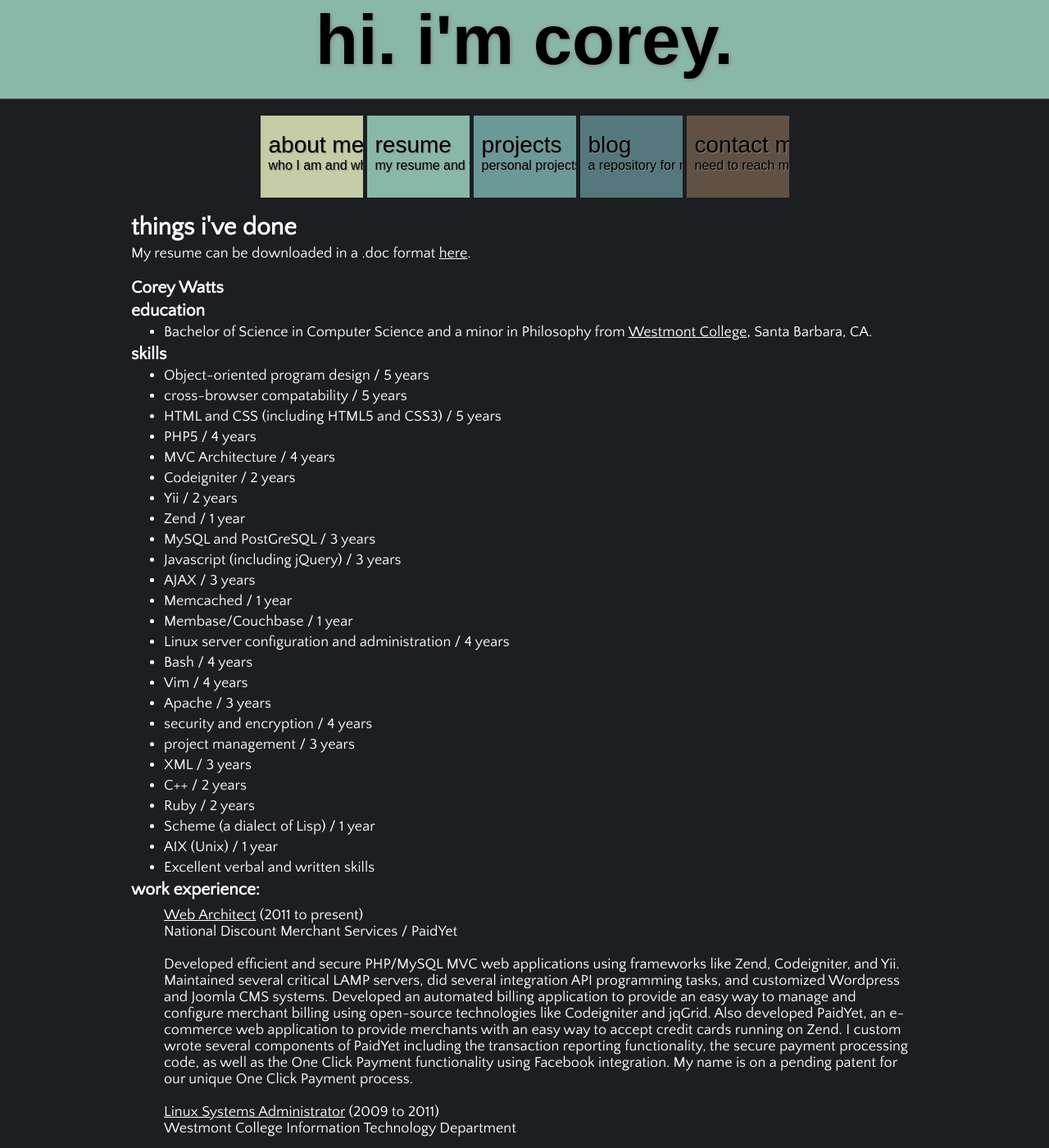
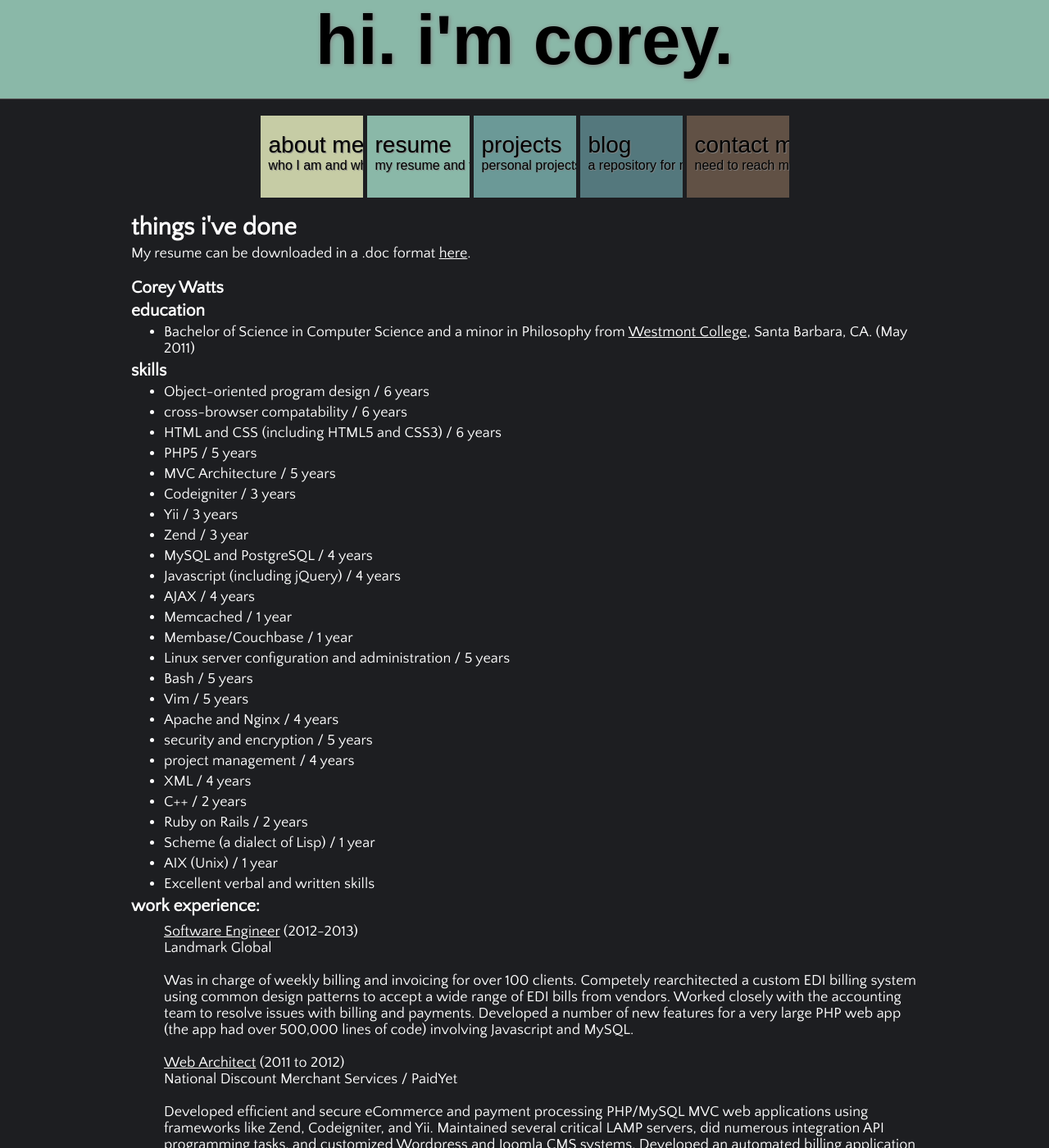
Before and after one commit to CorWatts/oldwebsite, a Jekyll site: the page built from resume/index.html, in a window 1280 px wide and 1400 px high. Shown: the whole window at 82% size. Built offline with Jekyll 4.4.1, drawn with Linux system fonts in a browser that asks for light colours; nearby versions of some CDN libraries; some web fonts are replaced; some of the changed text lies outside the part shown.

Commit message:
Updated my site and resume to reflect my latest experience and skills. Hopefully this helps me get a job. $80,000 here I come!

```diff
--- a/_config.yml
+++ b/_config.yml
@@ -1,7 +1,7 @@
 pygments: true
 permalink: /blog/:year/:month/:day/:title
 url: http://corwatts.com
-exclude: rakefile
+exclude: [rakefile]
 
 first_name: Corey
 last_name: Watts
--- a/index.html
+++ b/index.html
@@ -2,6 +2,8 @@
 layout: default
 ---
 <h1>bio</h1>
-<p>My name is Corey Watts and I'm a web developer in Santa Barbara. I have a passion for computers and crafting beautiful web applications.  I graduated from Westmont College with a B.S. in Computer Science and I've put my degree to good use getting a job as a Software Engineer with Landmark Global (<a href="http://landmarkglobal.com/">http://landmarkglobal.com</a>). I'm doing lots of PHP development on our online parcel management system, Mercury.</p>
+<p>My name is Corey Watts and I'm a software engineer in Santa Barbara. I have a passion for computers and crafting beautiful web applications.  I graduated from Westmont College with a B.S. in Computer Science several years ago. I'm currently doing freelance and contract work for a number of companies in Santa Barbara and Los Angeles.</p>
 
 <p>I LOVE PHP, MVC, jQuery, SQL, and Linux -- these are the tools I immerse myself in daily to get the job done.  I'm a LAMP Stack snob and I can't imagine developing in anything else, except maybe on a mac. My professors at Westmont ingrained in me a passion for elegant solutions, so in every piece of code I write I try to make it as simple and effective as possible. I truly believe that it's the little details that make or break a project, so I strive to get every part right.</p>
+
+<p>In addition to being an engineer, I have some significant experience in the system administration world. I worked as a Linux System Administrator for a year and a half back in college, and I enjoy occasionally setting up or working on servers.</p>
--- a/projects/index.html
+++ b/projects/index.html
@@ -5,9 +5,6 @@ banner_color: 6B9997
 ---
 			<h1>things i'm doing</h1>
 			<p>If you want to check out some of the code I've written, check out my <a href="{{ site.github }}">Github profile</a>. I also host code demos <a href="http://code.corwatts.com/">here</a>.</p>
-
-			<h2>kelly scheduling system</h2>
-			<p>I'm in the process of developing a simple web application to provide firefighters and EMTs an easy-to-use interface to the Kelly scheduling system.  24 hour shift workers often work on the Kelly Schedule.  This unique work schedule is one day on, one day off, one day on, one day off, one day on, then four days off.  There are three teams that work staggered shifts so that one team ends up working each day.  I'm building an elegant web calendar to display this information.</p>
 
 			<h2>net responsibility</h2>
 			<p><a href="http://netresponsibility.com">Net Responsibility</a> is an open source project I got involved in the summer of 2011.  It provides internet accountability software to users of Linux and OS X and soon, Windows.  I wrote some of the javascript functionality in the email report attachments and headed development and compatibility with OS X.  I wrote a launchd script to start the program on boot and had made quite a bit of progress in packaging the application for OS X before my mac laptop died :(</p>
--- a/resume/index.html
+++ b/resume/index.html
@@ -10,33 +10,33 @@ banner_color: 8AB8A8
 
 			<h2>education</h2>
 			<ul class="list">
-				<li>Bachelor of Science in Computer Science and a minor in Philosophy from <a href="http://westmont.edu">Westmont College</a>, Santa Barbara, CA.</li>
+				<li>Bachelor of Science in Computer Science and a minor in Philosophy from <a href="http://westmont.edu">Westmont College</a>, Santa Barbara, CA. (May 2011)</li>
 			</ul>
 
 			<h2>skills</h2>
 			<ul class="list">
-				<li>Object-oriented program design / 5 years</li>
-				<li>cross-browser compatability / 5 years</li>
-				<li>HTML and CSS (including HTML5 and CSS3) / 5 years</li>
-				<li>PHP5 / 4 years</li>
-				<li>MVC Architecture / 4 years</li>
-				<li>Codeigniter / 2 years</li>
-				<li>Yii / 2 years</li>
-				<li>Zend / 1 year</li>
-				<li>MySQL and PostGreSQL / 3 years</li>
-				<li>Javascript (including jQuery) / 3 years</li>
-				<li>AJAX / 3 years</li>
+				<li>Object-oriented program design / 6 years</li>
+				<li>cross-browser compatability / 6 years</li>
+				<li>HTML and CSS (including HTML5 and CSS3) / 6 years</li>
+				<li>PHP5 / 5 years</li>
+				<li>MVC Architecture / 5 years</li>
+				<li>Codeigniter / 3 years</li>
+				<li>Yii / 3 years</li>
+				<li>Zend / 3 year</li>
+				<li>MySQL and PostgreSQL / 4 years</li>
+				<li>Javascript (including jQuery) / 4 years</li>
+				<li>AJAX / 4 years</li>
 				<li>Memcached / 1 year</li>
 				<li>Membase/Couchbase / 1 year</li>
-				<li>Linux server configuration and administration / 4 years</li>
-				<li>Bash / 4 years</li>
-				<li>Vim / 4 years</li>
-				<li>Apache / 3 years</li>
-				<li>security and encryption / 4 years</li>
-				<li>project management / 3 years</li>
-				<li>XML / 3 years</li>
+				<li>Linux server configuration and administration / 5 years</li>
+				<li>Bash / 5 years</li>
+				<li>Vim / 5 years</li>
+				<li>Apache and Nginx / 4 years</li>
+				<li>security and encryption / 5 years</li>
+				<li>project management / 4 years</li>
+				<li>XML / 4 years</li>
 				<li>C++ / 2 years</li>
-				<li>Ruby / 2 years</li>
+				<li>Ruby on Rails / 2 years</li>
 				<li>Scheme (a dialect of Lisp) / 1 year</li>
 				<li>AIX (Unix) / 1 year</li>
 				<li>Excellent verbal and written skills</li>
@@ -45,13 +45,18 @@ banner_color: 8AB8A8
 			<h2>work experience:</h2>
 			<ul class="listNoMarker">
 				<li>
-					<p><span class="underline">Web Architect</span> (2011 to present)<br />
+					<p><span class="underline">Software Engineer</span> (2012-2013)<br />
+					Landmark Global</p>
+					<p class="resumeText">Was in charge of weekly billing and invoicing for over 100 clients. Competely rearchitected a custom EDI billing system using common design patterns to accept a wide range of EDI bills from vendors. Worked closely with the accounting team to resolve issues with billing and payments. Developed a number of new features for a very large PHP web app (the app had over 500,000 lines of code) involving Javascript and MySQL.</p>
+				</li>
+				<li>
+					<p><span class="underline">Web Architect</span> (2011 to 2012)<br />
 					National Discount Merchant Services / PaidYet</p>
-					<p class="resumeText">Developed efficient and secure PHP/MySQL MVC web applications using frameworks like Zend, Codeigniter, and Yii.  Maintained several critical LAMP servers, did several integration API programming tasks, and customized Wordpress and Joomla CMS systems. Developed an automated billing application to provide an easy way to manage and configure merchant billing using open-source technologies like Codeigniter and jqGrid. Also developed PaidYet, an e-commerce web application to provide merchants with an easy way to accept credit cards running on Zend.  I custom wrote several components of PaidYet including the transaction reporting functionality, the secure payment processing code, as well as the One Click Payment functionality using Facebook integration.  My name is on a pending patent for our unique One Click Payment process.</p>
+					<p class="resumeText">Developed efficient and secure eCommerce and payment processing PHP/MySQL MVC web applications using frameworks like Zend, Codeigniter, and Yii.  Maintained several critical LAMP servers, did numerous integration API programming tasks, and customized Wordpress and Joomla CMS systems. Developed an automated billing application to provide an easy way to manage and configure merchant billing using open-source technologies like Codeigniter and jqGrid. Developed a powerful online merchant application system to allow autogeneration of new whitelabeled applicatios for clients. Also developed PaidYet, an e-commerce web application to provide merchants with an easy way to accept credit cards running on Zend.  I custom wrote several components of PaidYet including the transaction reporting functionality, the secure payment processing code, as well as the One Click Payment functionality using Facebook integration.  My name is on a pending patent for a unique One Click Payment process.</p>
 				</li>
 				<li>
 					<p><span class="underline">Linux Systems Administrator</span> (2009 to 2011)<br />
-					Westmont College Information Technology Department</p>
+					Westmont College</p>
 					<p class="resumeText">Installed, maintained, and updated over 40 different Linux and Unix servers.  Encountered and solved a wide range of problems by using tools like nmap, vim, grep, and awk.  Worked on network optimization and worked with technologies such as Zabbix, Puppet, and Moodle. Maintained and improved the payroll web application.</p>
 				</li>
 				<li>
```
Also changed, not shown: 4 other files.
